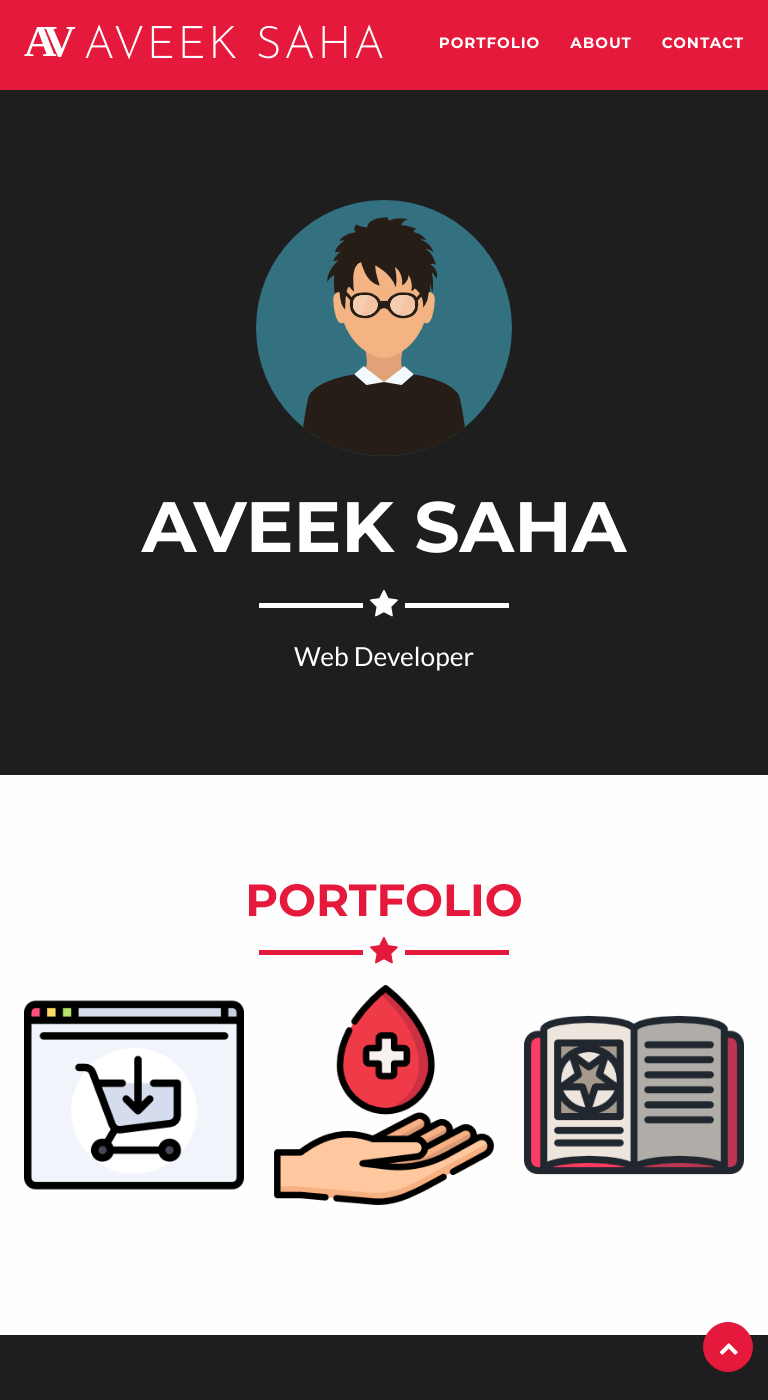
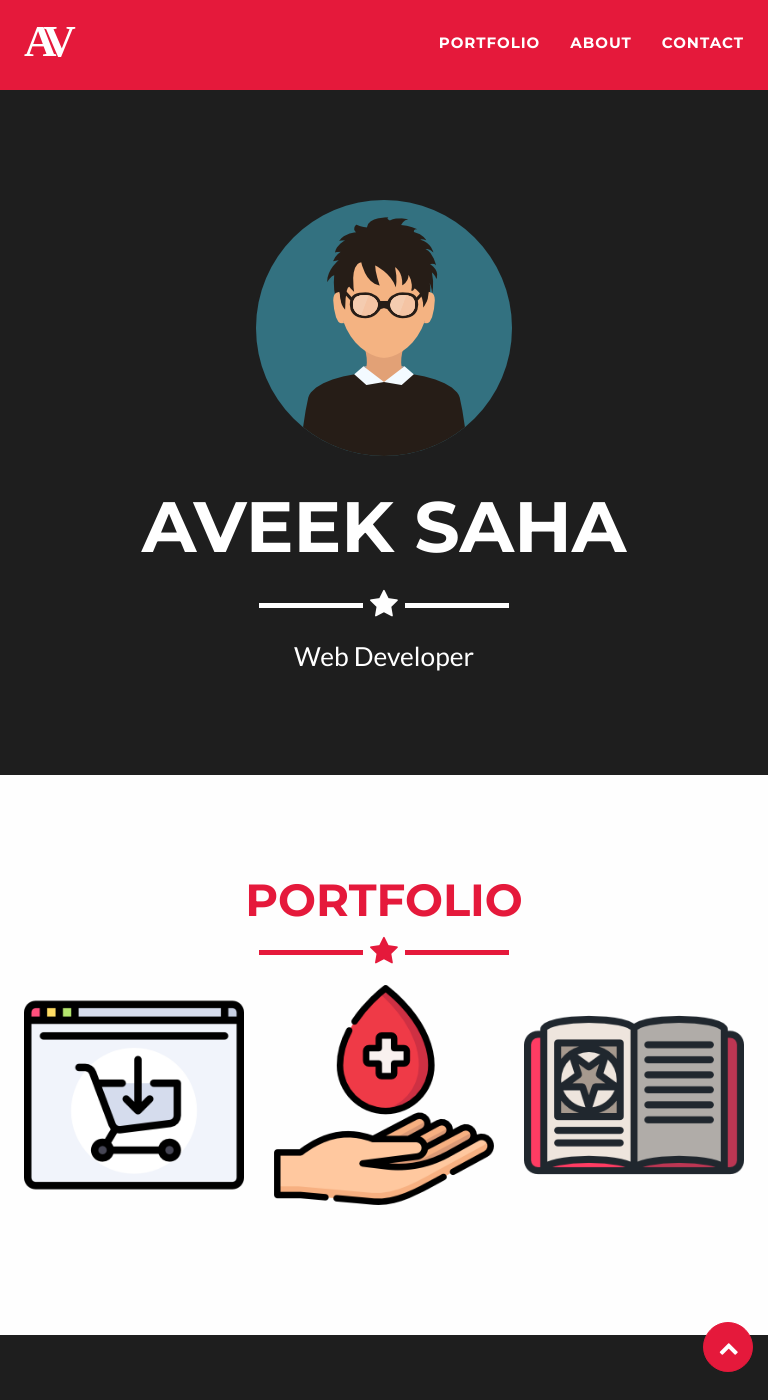
Before and after one commit to Aveek-Saha/Aveek-Saha.github.io, a Jekyll site: the page built from index.html, in a window 768 px wide and 1400 px high. Built offline with Jekyll 4.4.1, drawn with Linux system fonts in a browser that asks for light colours; some web fonts are replaced.

Commit message:
Update main.css

```diff
--- a/_includes/css/main.css
+++ b/_includes/css/main.css
@@ -148,7 +148,7 @@ header .intro-text .skills {
     }
 
     .me{
-        visibility: hidden;
+        visibility: visible;
         letter-spacing: 2px;
         font-family: Josefin Sans, cursive;
         font-size: 3em;
@@ -188,9 +188,9 @@ header .intro-text .skills {
     font-size: 3em;
     font-weight: 700;
 }
-@media(max-width:768px) {
+@media(max-width:769px) {
     .me{
-            visibility: visible;
+            visibility: hidden;
     }
 }
 
```
